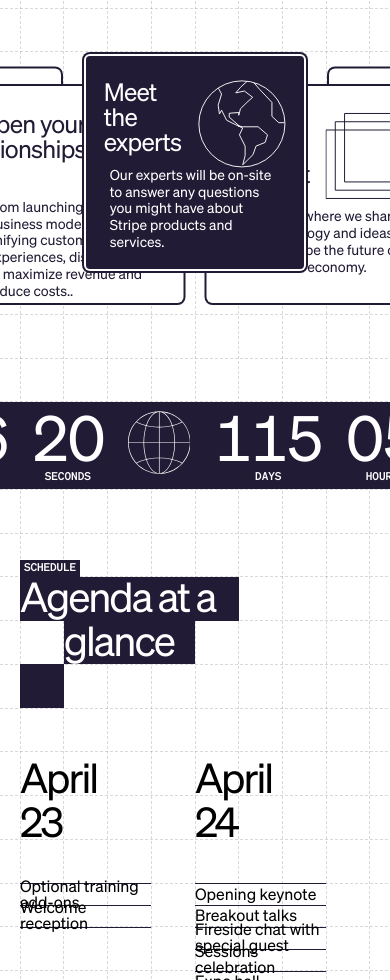
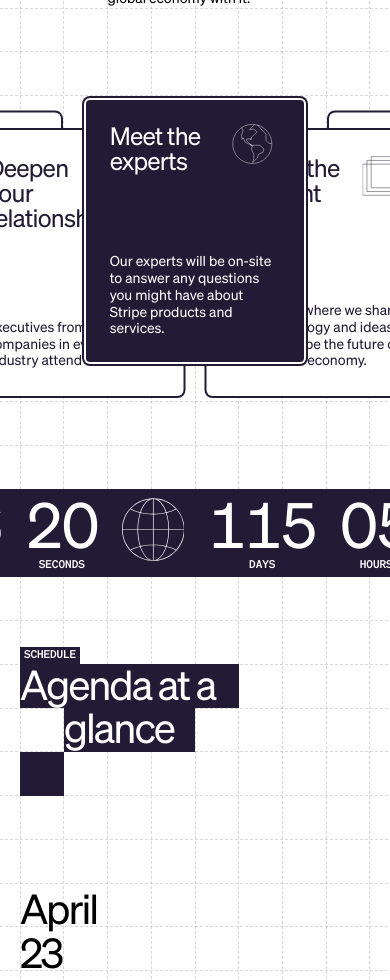
Before and after one commit to 3Ryuusei3/stripe-sessions24-clone, a React (Vite) app: page / in a window 390 px wide. Shown: the part 1020-2000 px from the top of the page. Built offline with nearby package versions, Linux system fonts and the light colour scheme.

Commit message:
Responsive fixes and schedule dates done

```diff
--- a/public/overviewData.json
+++ b/public/overviewData.json
@@ -12,26 +12,26 @@
     "active": false
   },
   {
-    "title": "Exchange insights with your peers",
+    "title": "Exchange insights with peers",
     "description": "From launching new business models to unifying customer experiences, discuss ways to maximize revenue and reduce costs.",
     "icon": "globe",
     "active": false
   },
   {
     "title": "Deepen your relationships",
-    "description": "From launching new business models to unifying customer experiences, discuss ways to maximize revenue and reduce costs..",
+    "description": "Executives from leading companies in every industry attend Sessions.",
     "icon": "bubble",
     "active": false
   },
   {
-    "title": "Exchange insights with your peers",
+    "title": "Exchange insights with peers",
     "description": "From launching new business models to unifying customer experiences, discuss ways to maximize revenue and reduce costs.",
     "icon": "globe",
     "active": false
   },
   {
     "title": "Deepen your relationships",
-    "description": "From launching new business models to unifying customer experiences, discuss ways to maximize revenue and reduce costs..",
+    "description": "Executives from leading companies in every industry attend Sessions.",
     "icon": "bubble",
     "active": false
   },
@@ -48,14 +48,14 @@
     "active": false
   },
   {
-    "title": "Exchange insights with your peers",
+    "title": "Exchange insights with peers",
     "description": "From launching new business models to unifying customer experiences, discuss ways to maximize revenue and reduce costs.",
     "icon": "globe",
     "active": false
   },
   {
     "title": "Deepen your relationships",
-    "description": "From launching new business models to unifying customer experiences, discuss ways to maximize revenue and reduce costs..",
+    "description": "Executives from leading companies in every industry attend Sessions.",
     "icon": "bubble",
     "active": true
   },
@@ -72,14 +72,14 @@
     "active": false
   },
   {
-    "title": "Exchange insights with your peers",
+    "title": "Exchange insights with peers",
     "description": "From launching new business models to unifying customer experiences, discuss ways to maximize revenue and reduce costs.",
     "icon": "globe",
     "active": false
   },
   {
     "title": "Deepen your relationships",
-    "description": "From launching new business models to unifying customer experiences, discuss ways to maximize revenue and reduce costs..",
+    "description": "Executives from leading companies in every industry attend Sessions.",
     "icon": "bubble",
     "active": false
   }
--- a/src/styles/header.scss
+++ b/src/styles/header.scss
@@ -95,6 +95,10 @@
       backdrop-filter: blur(12px);
     }
 
+    @media screen and (max-width: 760px) {
+      width: calc(var(--grid-column-count) * var(--grid-column-width));
+    }
+
     .header__container {
       height: unset !important;
       padding: var(--space-8);
--- a/src/styles/hero.scss
+++ b/src/styles/hero.scss
@@ -17,6 +17,11 @@
       position: absolute;
       right: var(--grid-gutter-width);
       bottom: calc(0.8 * var(--grid-column-width));
+
+      @media screen and (max-width: 600px) {
+        max-width: 50px;
+        text-align: right;
+      }
     }
   }
   &--second {
--- a/src/styles/overview.scss
+++ b/src/styles/overview.scss
@@ -13,6 +13,10 @@
     margin: calc(3 * var(--grid-column-width)) auto 0;
     grid-template-rows: repeat(6, var(--grid-column-width));
     column-gap: 0;
+  }
+
+  @media screen and (max-width: 600px) {
+    grid-template-rows: repeat(7, var(--grid-column-width));
   }
 
   &--title {
@@ -49,12 +53,17 @@
     max-width: calc(5 * var(--grid-column-width));
     align-self: end;
     margin-bottom: var(--grid-column-width);
+    font: var(--font-body);
 
     @media screen and (max-width: 900px) {
       max-width: calc(6 * var(--grid-column-width));
       grid-row: 5 / span 2;
       justify-self: end;
       margin-bottom: 0;
+    }
+
+    @media screen and (max-width: 600px) {
+      grid-row: 6 / span 2;
     }
 
     p {
@@ -71,6 +80,10 @@
   width: 100%;
   overflow: hidden;
   height: calc(7 * var(--grid-column-width));
+
+  @media screen and (max-width: 600px) {
+    height: calc(8 * var(--grid-column-width));
+  }
 
   .carousel__card {
     --card-border-width: 6px;
@@ -95,6 +108,11 @@
     transform: translate(var(--card-translate-x), var(--card-translate-y));
     transition: all 0.8s ease;
 
+    @media screen and (max-width: 600px) {
+      height: calc(6 * var(--grid-column-width));
+      width: calc(5 * var(--grid-column-width));
+    }
+
     &.active {
       background-color: var(--color-black-primary);
       color: var(--color-white-primary);
@@ -106,7 +124,12 @@
 
     &--top {
       display: flex;
+      width: 100%;
       gap: var(--space-16);
+
+      @media screen and (max-width: 600px) {
+        gap: var(--space-4);
+      }
 
       h3 {
         font: var(--font-weight-normal) var(--font-size-subtitle-scalable) /1.02 var(--font-regular);
@@ -116,6 +139,11 @@
       svg {
         min-width: 88px;
         height: 88px;
+
+        @media screen and (max-width: 600px) {
+          min-width: 40px;
+          height: 40px;
+        }
       }
     }
 
--- a/src/styles/schedule.scss
+++ b/src/styles/schedule.scss
@@ -38,21 +38,21 @@
   position: relative;
   width: 100%;
   max-width: var(--max-width);
-  margin: calc(1 * var(--grid-column-width)) auto 0;
+  margin: calc(2 * var(--grid-column-width)) auto 0;
   padding-inline: var(--grid-gutter-width);
   display: grid;
-  grid-template-columns: repeat(var(--grid-column-count), var(--grid-column-width));
+  grid-template-columns: repeat(var(--grid-column-count), 1fr);
+  grid-column: 1/span calc(var(--grid-column-count));
   row-gap: var(--grid-column-width);
-  width: 100%;
 
   .dates__card {
-    grid-column: span calc(var(--grid-column-count) / 3.5);
+    grid-column: span 4;
+    width: 100%;
     @media screen and (max-width: 900px) {
       grid-column: span calc(var(--grid-column-count) / 2);
     }
     display: flex;
     flex-direction: column;
-    margin-right: var(--grid-column-width);
     row-gap: var(--grid-column-width);
 
     h2 {
@@ -67,10 +67,64 @@
 
       p {
         height: calc(var(--grid-column-width) / 2);
+        @media screen and (max-width: 600px) {
+          height: calc(var(--grid-column-width));
+        }
         display: flex;
         align-items: center;
         border-bottom: 1px solid var(--color-black-primary);
       }
     }
+
+    &:nth-child(1) {
+      grid-column: span 4;
+      @media screen and (max-width: 1300px) {
+        grid-column: span 4;
+      }
+      @media screen and (max-width: 1120px) {
+        grid-column: span 5;
+      }
+      @media screen and (max-width: 940px) {
+        grid-column: span 4;
+      }
+      @media screen and (max-width: 760px) {
+        grid-column: span 5;
+      }
+    }
+
+    &:nth-child(2) {
+      transform: translateY(calc(-2 * var(--grid-column-width)));
+      grid-column: 7/span 4;
+      @media screen and (max-width: 1300px) {
+        grid-column: 6/span 4
+      }
+      @media screen and (max-width: 1120px) {
+        transform: translateY(0);
+        grid-column: 7/span 5
+      }
+      @media screen and (max-width: 940px) {
+        transform: translateY(0);
+        grid-column: 6/span 4
+      }
+      @media screen and (max-width: 760px) {
+        transform: translateY(0);
+        grid-column: span 5;
+      }
+    }
+
+    &:nth-child(3) {
+      transform: translateY(calc(-4 * var(--grid-column-width)));
+      grid-column: 13/span 4;
+      @media screen and (max-width: 1300px) {
+        grid-column: 11/span 4
+      }
+      @media screen and (max-width: 1120px) {
+        grid-column: span 5;
+        transform: translateY(calc(var(--grid-column-width) / 2));
+      }
+      @media screen and (max-width: 760px) {
+        grid-column: span 5;
+      }
+    }
   }
 }
```
